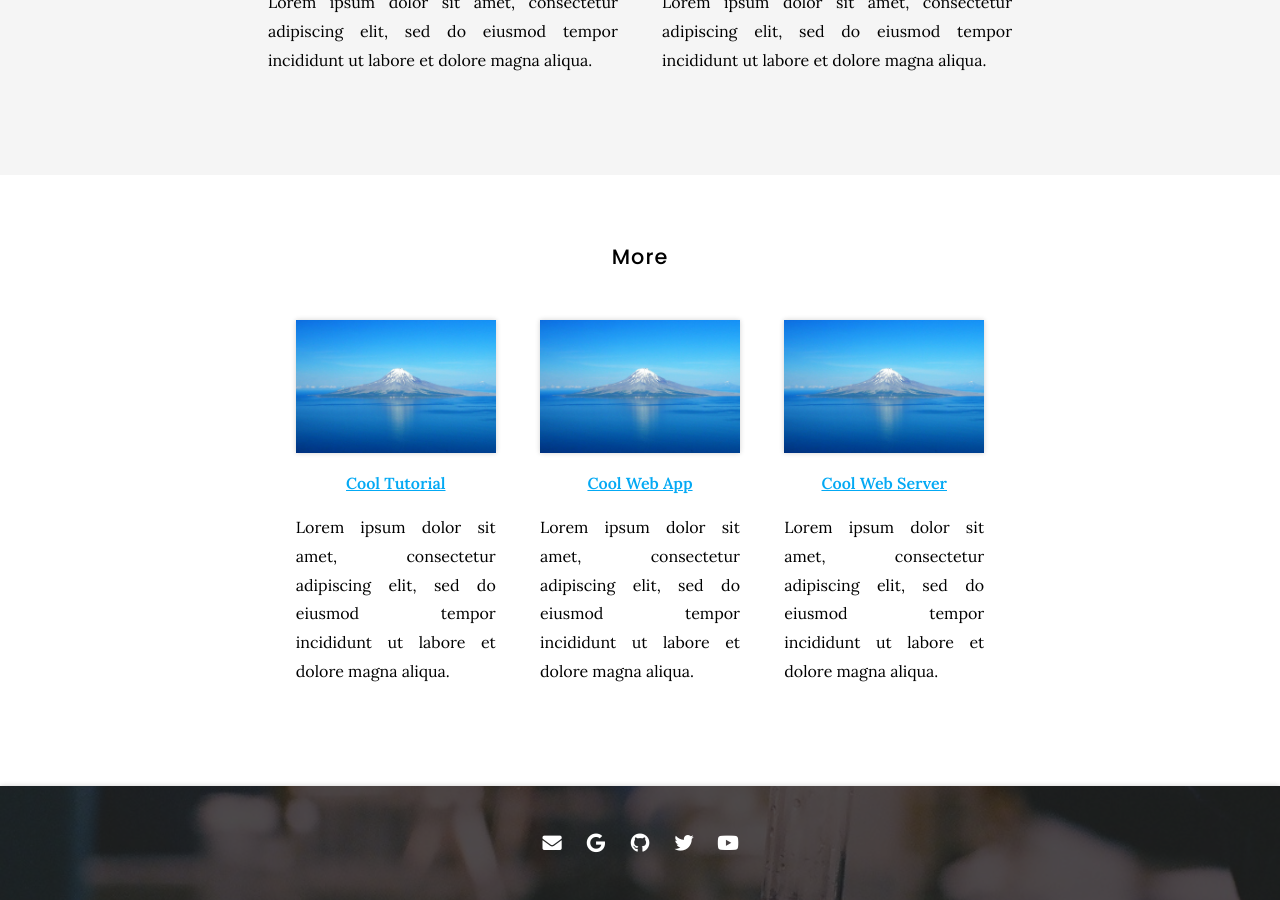
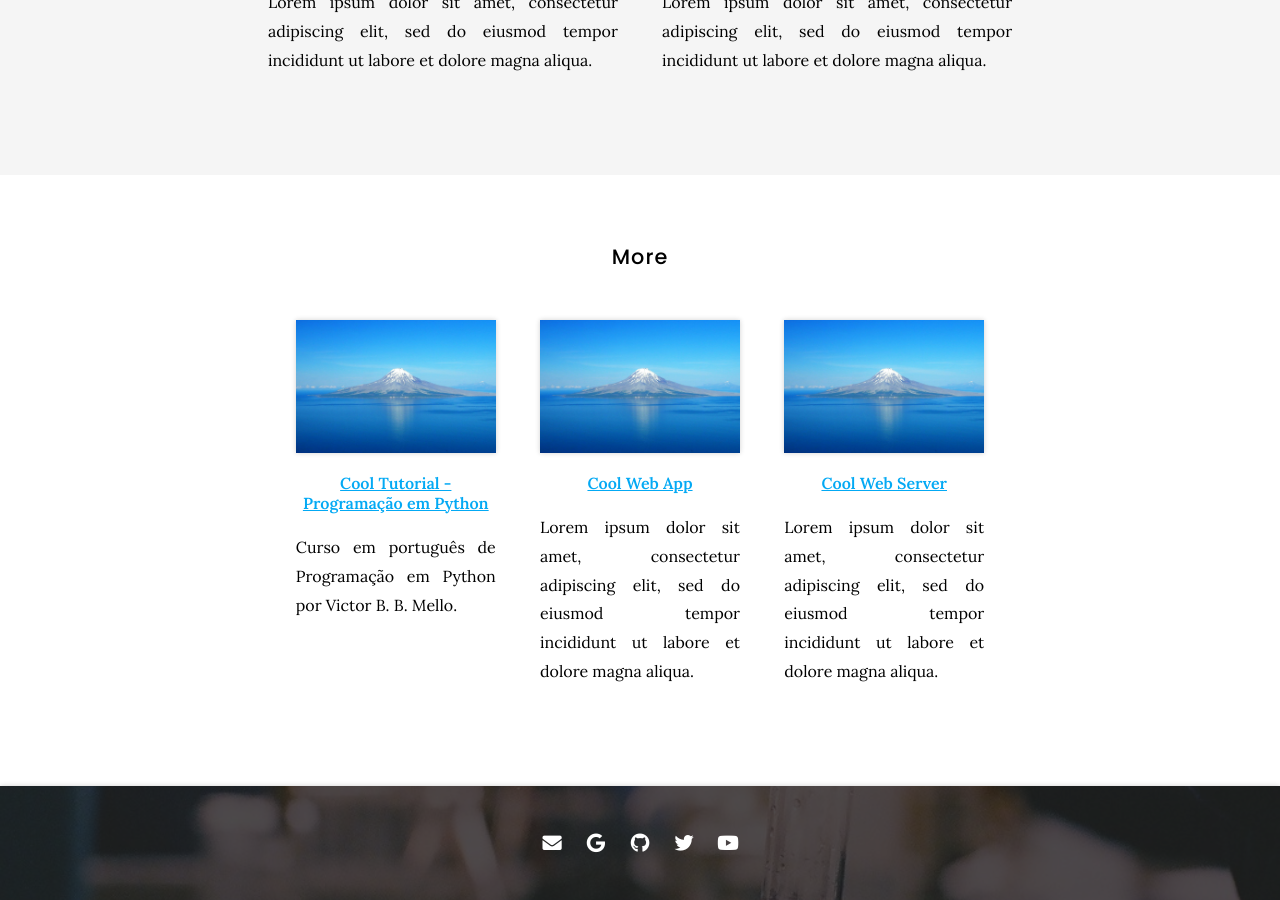
Before and after one commit to metaBIOlab/metabio, a Jekyll site: the page built from tools/index.md, in a window 1280 px wide and 900 px high, scrolled down 887 px. Built offline with Jekyll 4.4.1, drawn with Linux system fonts in a browser that asks for light colours; nearby versions of some CDN libraries.

Commit message:
Update tools.yaml

```diff
--- a/_data/tools.yaml
+++ b/_data/tools.yaml
@@ -12,11 +12,11 @@
   description: Lorem ipsum dolor sit amet, consectetur adipiscing elit, sed do eiusmod tempor incididunt ut labore et dolore magna aliqua.
   repo: greenelab/lab-website-template
 
-- name: Cool Tutorial
+- name: Cool Tutorial - Programação em Python
   group: more
   image: images/photo.jpg
-  link: https://github.com/
-  description: Lorem ipsum dolor sit amet, consectetur adipiscing elit, sed do eiusmod tempor incididunt ut labore et dolore magna aliqua.
+  link: https://youtube.com/playlist?list=PLoL7-JBnhjz8ttwCrz11qWjrGjefsUYVS
+  description: Curso em português de Programação em Python por Victor B. B. Mello.
   repo: greenelab/lab-website-template
 
 - name: Cool Web App
```
